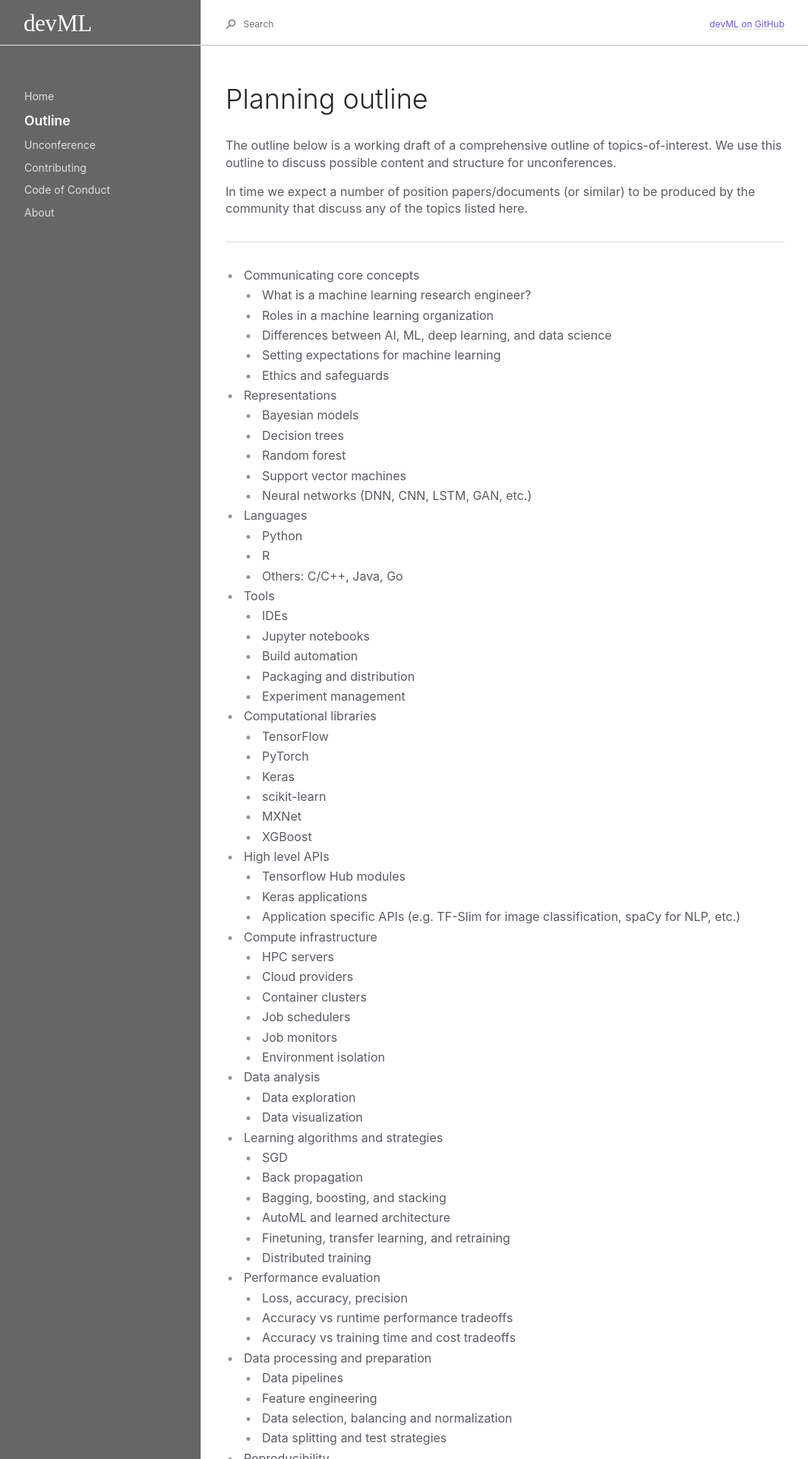
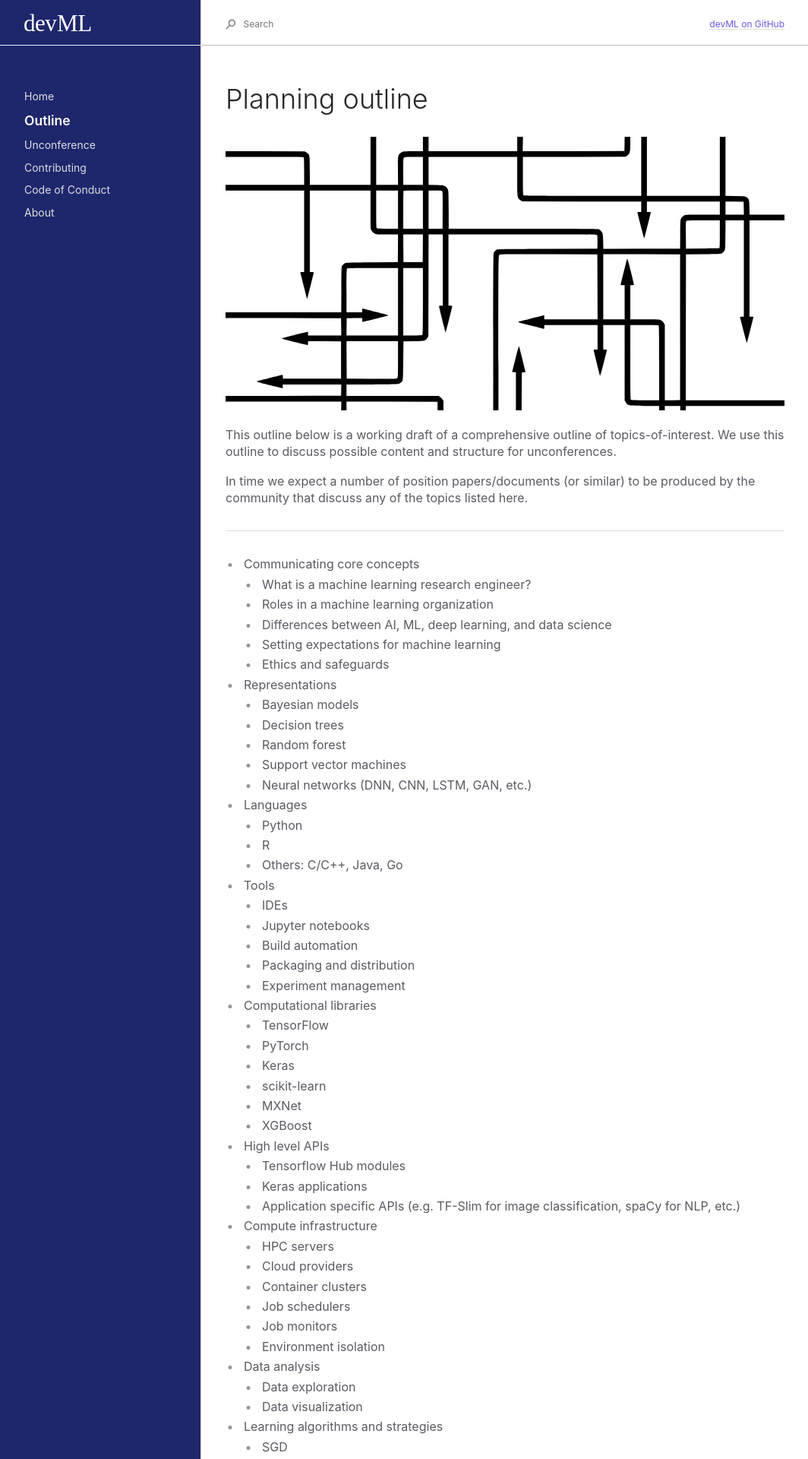
Before and after one commit to gar1t/devML, a Jekyll site: the page built from docs/outline.md, in a window 1280 px wide. Shown: the top 1920 px of the page at 76% size, without its empty margins (91-1155 px from the left). Built offline with Jekyll 4.4.1, drawn with Linux system fonts in a browser that asks for light colours.

Commit message:
Content tweaks

```diff
--- a/_sass/support/_variables.scss
+++ b/_sass/support/_variables.scss
@@ -51,7 +51,7 @@ $red-200: #e94c4c !default;
 $red-300: #dd2e2e !default;
 
 $body-background-color: $white !default;
-$sidebar-color: #666 !default;
+$sidebar-color: #1e276c !default;
 $main-content-border-color: #bbb;
 $site-title-border-color: $grey-lt-100;
 $code-background-color: $grey-lt-000 !default;
--- a/docs/outline.md
+++ b/docs/outline.md
@@ -1,12 +1,15 @@
 ---
 layout: default
 title: Outline
+permalink: /outline/
 nav_order: 2
 ---
 
 # Planning outline
 
-The outline below is a working draft of a comprehensive outline of
+![](/assets/images/plan.svg)
+
+This outline below is a working draft of a comprehensive outline of
 topics-of-interest. We use this outline to discuss possible content
 and structure for unconferences.
 
```
Also changed, not shown: docs/unconference.md (+3 -2 lines), assets/images/Chicago_sunrise_1.jpg, assets/images/plan.svg (added).
